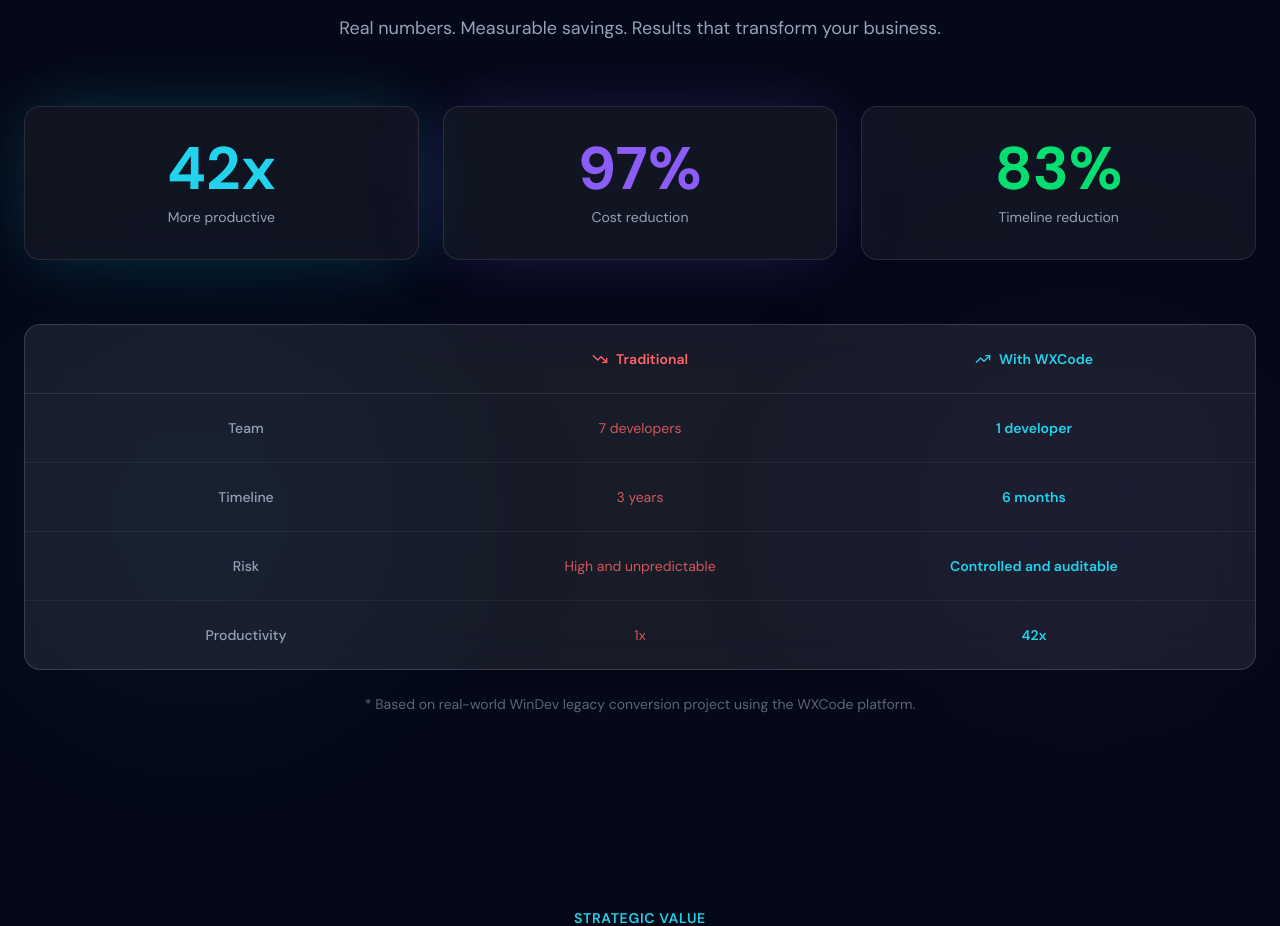
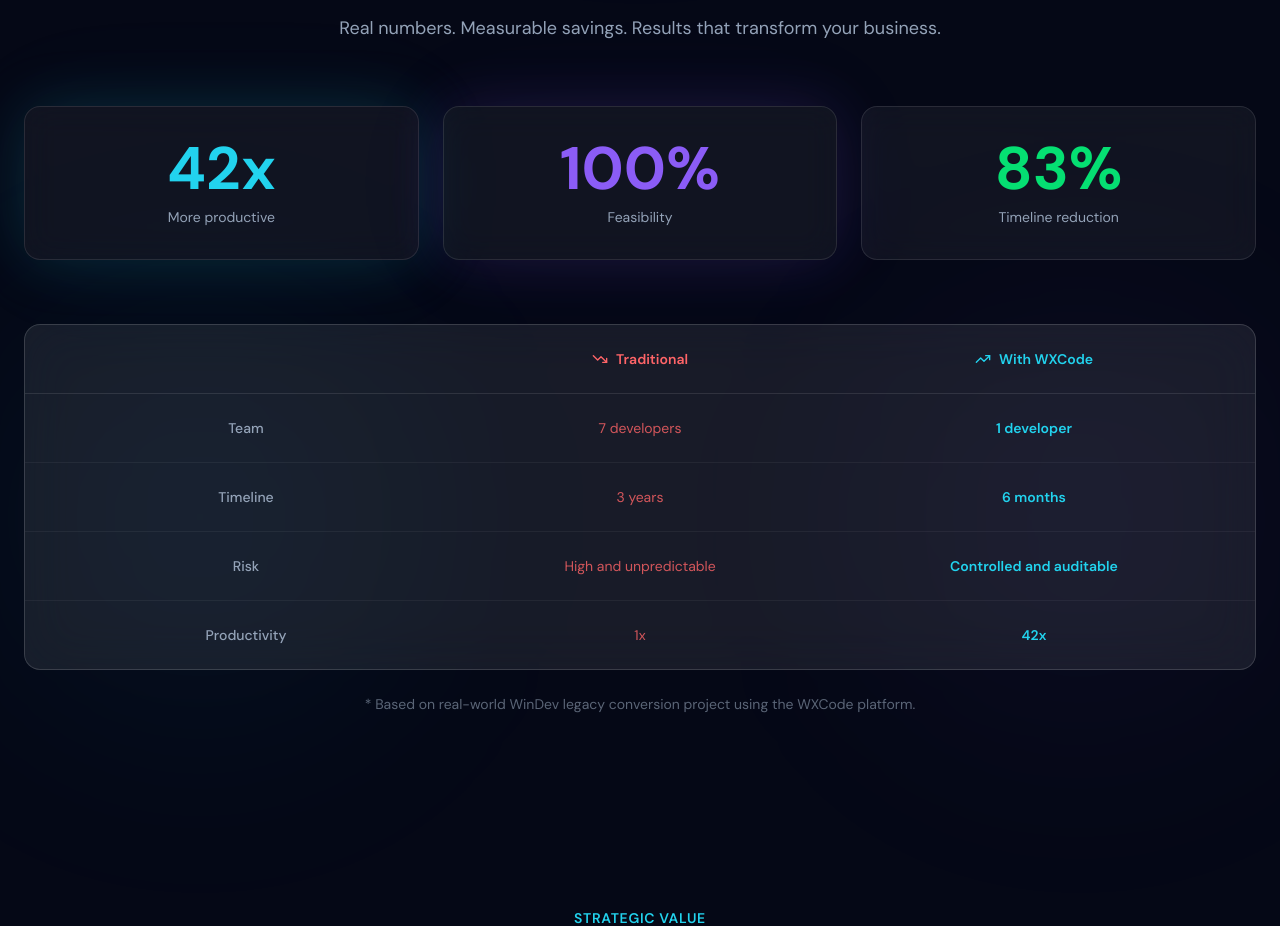
Before and after one commit to GilbertoAbrao/wxcode-landingpage, a Next.js app: page / in a window 1280 px wide. Shown: the part 2687-3613 px from the top of the page. Built offline with nearby package versions, Linux system fonts and the light colour scheme.

Commit message:
feat: replace cost reduction stat with 100% feasibility
- Change stat card from 97% Cost Reduction to 100% Feasibility
- Update all 4 locales (EN, FR, ES, PT)
- Auto-advance questionnaire on single-choice questions

```diff
--- a/src/app/questionario/page.tsx
+++ b/src/app/questionario/page.tsx
@@ -109,6 +109,8 @@
 
   function selectSingle(value: string) {
     setAnswers((prev) => ({ ...prev, [question.id]: value }));
+    // Auto-advance after a short delay so the user sees the selection
+    setTimeout(() => handleNext(), 300);
   }
 
   function toggleMulti(value: string) {
--- a/src/components/ROI.tsx
+++ b/src/components/ROI.tsx
@@ -131,7 +131,7 @@
             className="glass glow-purple rounded-2xl p-8 text-center"
           >
             <div className="mb-2 text-5xl font-bold text-purple sm:text-6xl">
-              <AnimatedNumber target={97} suffix="%" locale={locale} />
+              <AnimatedNumber target={100} suffix="%" locale={locale} />
             </div>
             <p className="text-sm text-muted">{t("roi.stat2Label")}</p>
           </motion.div>
--- a/src/i18n/locales/en.json
+++ b/src/i18n/locales/en.json
@@ -78,7 +78,7 @@
   "roi.headingHighlight": "Productivity",
   "roi.subheading": "Real numbers. Measurable savings. Results that transform your business.",
   "roi.stat1Label": "More productive",
-  "roi.stat2Label": "Cost reduction",
+  "roi.stat2Label": "Feasibility",
   "roi.stat3Label": "Timeline reduction",
   "roi.colTraditional": "Traditional",
   "roi.colWxcode": "With WXCode",
--- a/src/i18n/locales/es.json
+++ b/src/i18n/locales/es.json
@@ -78,7 +78,7 @@
   "roi.headingHighlight": "Incomparable",
   "roi.subheading": "Números reales. Ahorro medible. Resultados que transforman el negocio.",
   "roi.stat1Label": "Más productivo",
-  "roi.stat2Label": "Reducción de costos",
+  "roi.stat2Label": "Viabilidad",
   "roi.stat3Label": "Reducción de plazo",
   "roi.colTraditional": "Tradicional",
   "roi.colWxcode": "Con WXCode",
--- a/src/i18n/locales/fr.json
+++ b/src/i18n/locales/fr.json
@@ -78,7 +78,7 @@
   "roi.headingHighlight": "Incomparable",
   "roi.subheading": "Des chiffres réels. Des économies mesurables. Des résultats qui transforment l'entreprise.",
   "roi.stat1Label": "Plus productif",
-  "roi.stat2Label": "Réduction des coûts",
+  "roi.stat2Label": "Faisabilité",
   "roi.stat3Label": "Réduction des délais",
   "roi.colTraditional": "Traditionnel",
   "roi.colWxcode": "Avec WXCode",
--- a/src/i18n/locales/pt.json
+++ b/src/i18n/locales/pt.json
@@ -78,7 +78,7 @@
   "roi.headingHighlight": "Incomparável",
   "roi.subheading": "Números reais. Economia mensurável. Resultados que transformam o negócio.",
   "roi.stat1Label": "Mais produtivo",
-  "roi.stat2Label": "Redução de custo",
+  "roi.stat2Label": "Viabilidade",
   "roi.stat3Label": "Redução de prazo",
   "roi.colTraditional": "Tradicional",
   "roi.colWxcode": "Com WXCode",
```
